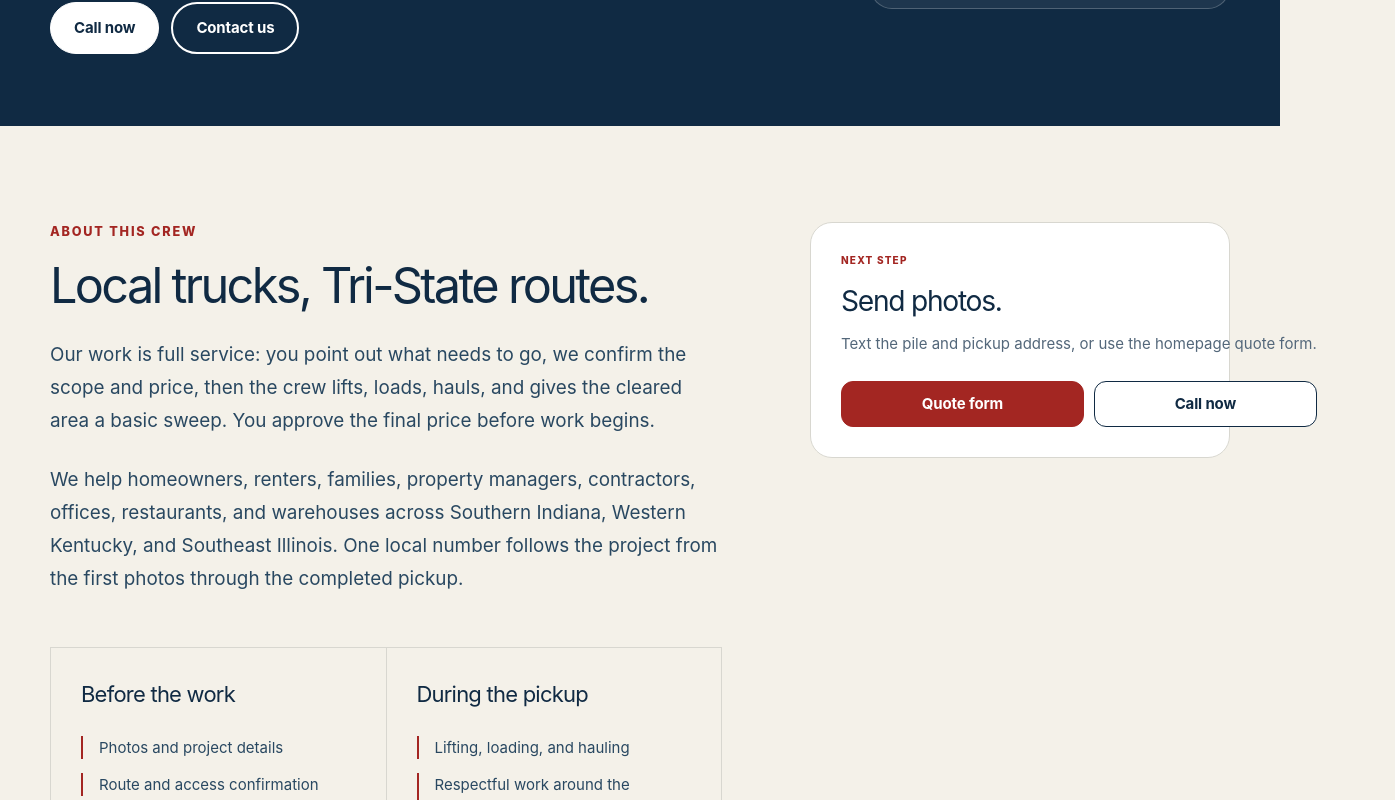
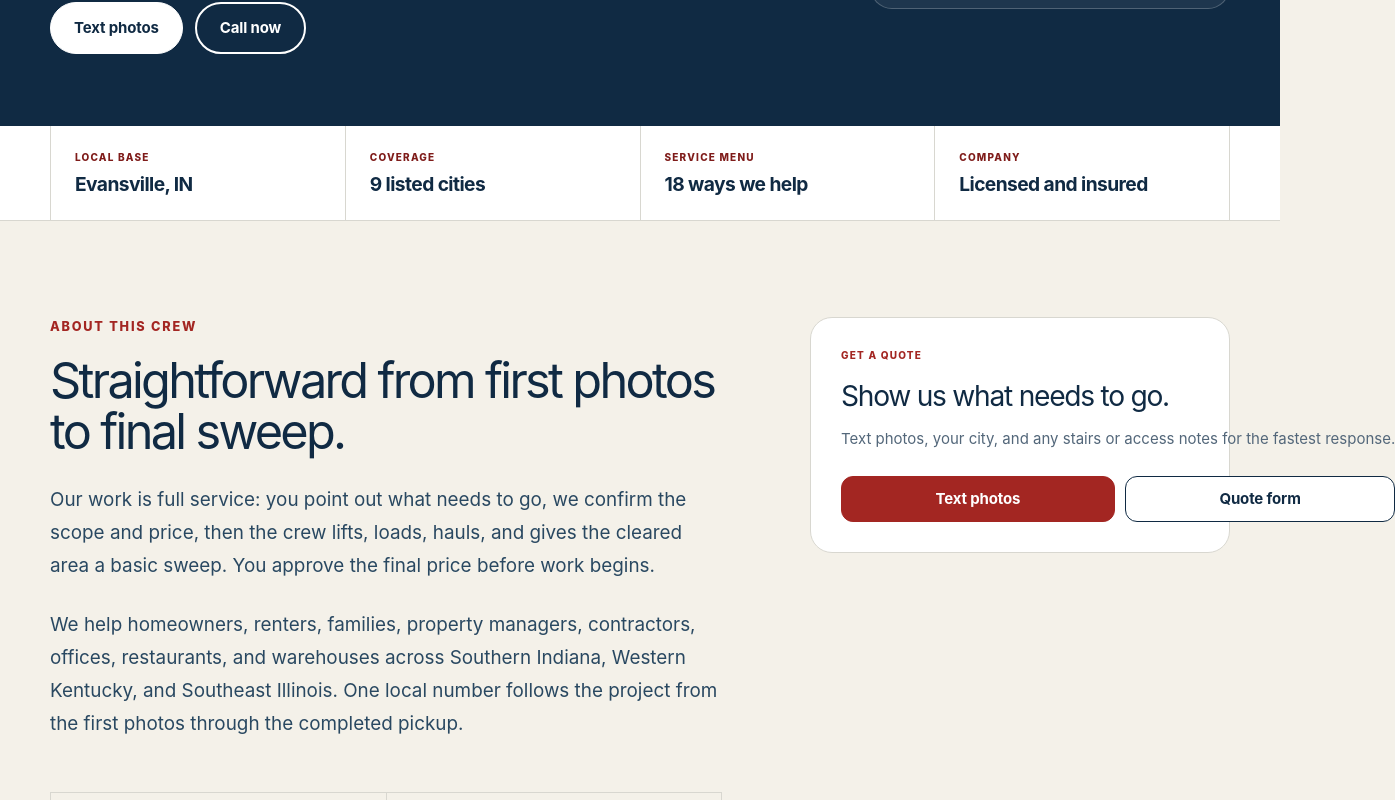
Before and after one commit to skinyanjui/usjr, a Next.js app: page /about in a window 1280 px wide. Shown: the part 440-1240 px from the top of the page, 1395 px wide, since content can reach past the window. Built offline with nearby package versions, Linux system fonts and the light colour scheme; no server answers.

Commit message:
Refine the about page experience

```diff
--- a/app/about/page.tsx
+++ b/app/about/page.tsx
@@ -4,8 +4,11 @@ import { SiteFooter, SiteHeader } from "../components/site-chrome";
 import { aboutPageCopy } from "../seo-page-copy";
 import {
   emailAddress,
+  genericSmsHref,
+  locations,
   phoneDisplay,
   phoneHref,
+  services,
   siteUrl,
 } from "../site-data";
 
@@ -80,30 +83,54 @@ export default function AboutPage() {
               <h1>{aboutPageCopy.h1}</h1>
               <p>{aboutPageCopy.paragraphs[0]}</p>
               <div className="detail-hero__actions">
-                <a className="button button--light" href={`tel:${phoneHref}`}>
+                <a className="button button--light" href={genericSmsHref}>
+                  Text photos
+                </a>
+                <a
+                  className="button button--outline-light"
+                  href={`tel:${phoneHref}`}
+                >
                   Call now
                 </a>
-                <Link className="button button--outline-light" href="/contact">
-                  Contact us
-                </Link>
               </div>
             </div>
             <aside className="detail-summary" aria-label="Company summary">
               <span>Who we are</span>
-              <strong>Veteran-owned. Licensed and insured.</strong>
+              <strong>Local, veteran-owned, and built for the Tri-State.</strong>
               <p>
-                Dispatched from Evansville. One number for every listed city:{" "}
-                <a href={`tel:${phoneHref}`}>{phoneDisplay}</a>
+                One crew and one number from the first photos to the final sweep:{" "}
+                <a href={`tel:${phoneHref}`}>{phoneDisplay}</a>.
               </p>
             </aside>
           </div>
         </section>
 
-        <section className="section">
+        <section className="about-facts" aria-label="Company facts">
+          <div className="shell about-facts__grid">
+            <article>
+              <span>Local base</span>
+              <strong>Evansville, IN</strong>
+            </article>
+            <article>
+              <span>Coverage</span>
+              <strong>{locations.length} listed cities</strong>
+            </article>
+            <article>
+              <span>Service menu</span>
+              <strong>{services.length} ways we help</strong>
+            </article>
+            <article>
+              <span>Company</span>
+              <strong>Licensed and insured</strong>
+            </article>
+          </div>
+        </section>
+
+        <section className="section about-story">
           <div className="shell detail-layout detail-layout--stacked">
             <article className="detail-content">
               <p className="eyebrow">About this crew</p>
-              <h2>Local trucks, Tri-State routes.</h2>
+              <h2>Straightforward from first photos to final sweep.</h2>
               {aboutPageCopy.paragraphs.slice(1).map((paragraph) => (
                 <p className="detail-lead" key={paragraph.slice(0, 64)}>
                   {paragraph}
@@ -111,7 +138,7 @@ export default function AboutPage() {
               ))}
               <div className="detail-list-grid">
                 <section>
-                  <h3>Before the work</h3>
+                  <h3>Before we arrive</h3>
                   <ul>
                     <li>Photos and project details</li>
                     <li>Route and access confirmation</li>
@@ -119,7 +146,7 @@ export default function AboutPage() {
                   </ul>
                 </section>
                 <section>
-                  <h3>During the pickup</h3>
+                  <h3>At the property</h3>
                   <ul>
                     <li>Lifting, loading, and hauling</li>
                     <li>Respectful work around the property</li>
@@ -127,7 +154,7 @@ export default function AboutPage() {
                   </ul>
                 </section>
               </div>
-              <p className="detail-lead">
+              <p className="detail-lead about-contact-line">
                 Questions? Email{" "}
                 <a href={`mailto:${emailAddress}`}>{emailAddress}</a> or visit{" "}
                 <Link href="/contact">the contact page</Link>.
@@ -135,21 +162,18 @@ export default function AboutPage() {
             </article>
             <aside className="detail-aside">
               <div className="sticky-quote-card">
-                <span>Next step</span>
-                <h2>Send photos.</h2>
+                <span>Get a quote</span>
+                <h2>Show us what needs to go.</h2>
                 <p>
-                  Text the pile and pickup address, or use the homepage quote
-                  form.
+                  Text photos, your city, and any stairs or access notes for the
+                  fastest response.
                 </p>
-                <Link className="button button--full" href="/#quote">
+                <a className="button button--full" href={genericSmsHref}>
+                  Text photos
+                </a>
+                <Link className="button button--ghost button--full" href="/#quote">
                   Quote form
                 </Link>
-                <a
-                  className="button button--ghost button--full"
-                  href={`tel:${phoneHref}`}
-                >
-                  Call now
-                </a>
               </div>
             </aside>
           </div>
@@ -159,7 +183,7 @@ export default function AboutPage() {
           <div className="shell faq-layout">
             <div className="faq-layout__header">
               <p className="eyebrow">About FAQ</p>
-              <h2>How this crew works.</h2>
+              <h2>What customers ask about the company.</h2>
             </div>
             <div className="faq-list">
               {aboutPageCopy.faqs.map((faq, index) => (
--- a/app/globals.css
+++ b/app/globals.css
@@ -2575,6 +2575,51 @@ form[aria-busy="true"] .button[type="submit"]:disabled {
   text-underline-offset: 3px;
 }
 
+.about-facts {
+  border-bottom: 1px solid var(--line);
+  background: var(--white);
+}
+
+.about-facts__grid {
+  display: grid;
+  grid-template-columns: repeat(4, minmax(0, 1fr));
+  border-left: 1px solid var(--line);
+}
+
+.about-facts__grid article {
+  min-width: 0;
+  padding: 24px;
+  border-right: 1px solid var(--line);
+}
+
+.about-facts__grid span {
+  display: block;
+  color: var(--red-dark);
+  font-size: 10px;
+  font-weight: 800;
+  letter-spacing: 0.12em;
+  text-transform: uppercase;
+}
+
+.about-facts__grid strong {
+  margin-top: 8px;
+  display: block;
+  font-size: clamp(1.1rem, 1.5vw, 1.3rem);
+  line-height: 1.2;
+  letter-spacing: -0.03em;
+}
+
+.about-story {
+  background: var(--paper);
+}
+
+.about-contact-line a {
+  color: var(--red-dark);
+  font-weight: 700;
+  text-decoration: underline;
+  text-underline-offset: 3px;
+}
+
 .detail-layout {
   display: grid;
   grid-template-columns: minmax(0, 1fr) 340px;
@@ -3514,6 +3559,10 @@ form[aria-busy="true"] .button[type="submit"]:disabled {
     grid-template-columns: 1fr 1fr;
   }
 
+  .about-facts__grid {
+    grid-template-columns: 1fr 1fr;
+  }
+
   .legal-switcher {
     top: 68px;
   }
@@ -3831,6 +3880,10 @@ form[aria-busy="true"] .button[type="submit"]:disabled {
   .interior-hero__card,
   .detail-summary {
     padding: 22px;
+  }
+
+  .about-facts__grid article {
+    padding: 20px;
   }
 
   .legal-switcher .shell {
```
Also changed, not shown: 1 other file (tests, documents, lock files or other folders).
